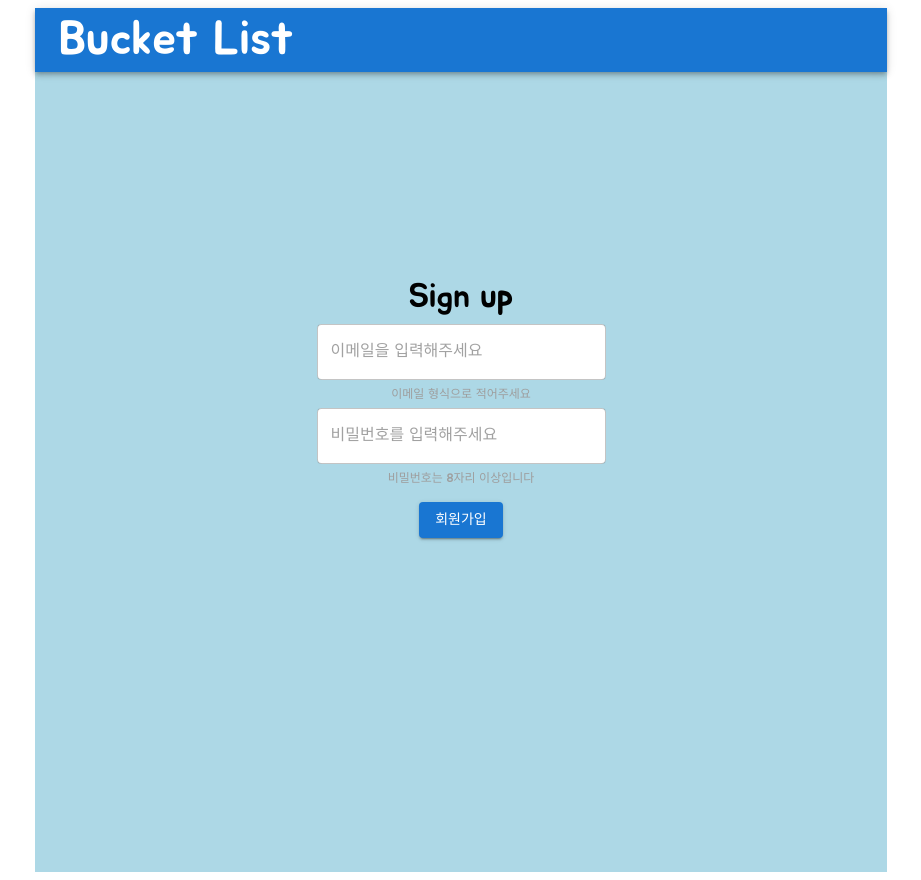
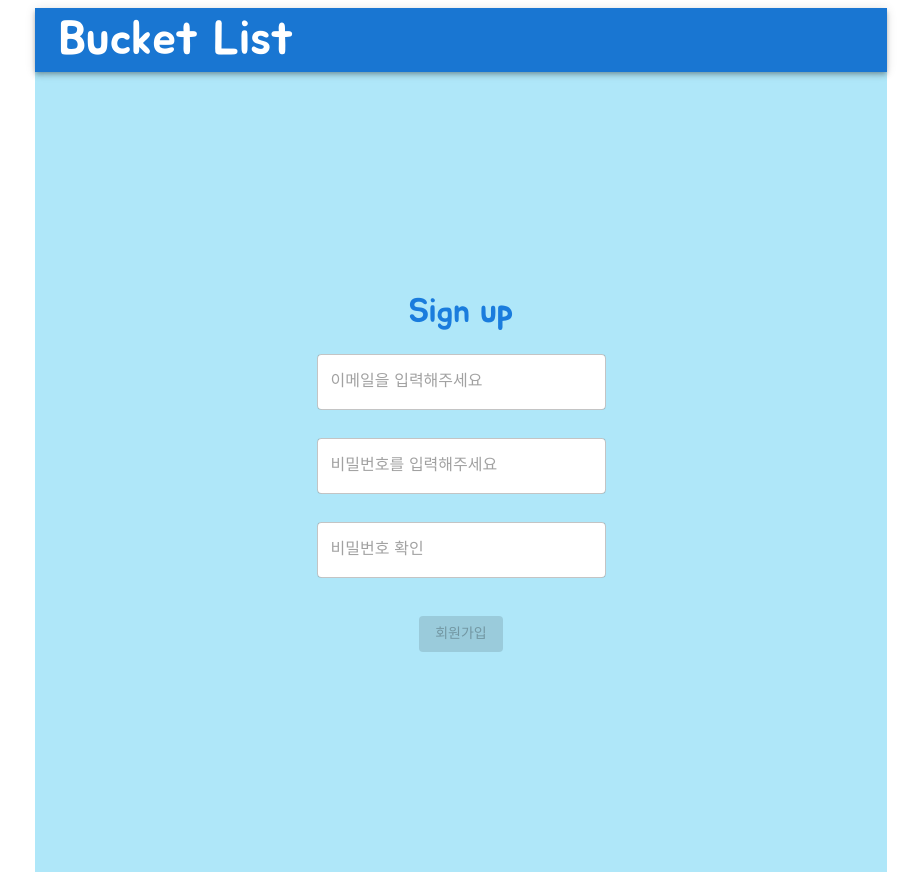
Before and after one commit to seongjin77/bucket-list, a React (Create React App) app: page /signup in a window 1280 px wide. Shown: the whole page, without its empty margins (179-1100 px from the left). Built offline with nearby package versions, Linux system fonts and the light colour scheme.

Commit message:
♻️  Refactor: 회원가입 폼 컴포넌트 작성
회원가입 페이지에서 회원가입 폼 컴포넌트를 따로 분리

```diff
--- a/src/components/loginForm/LoginForm.jsx
+++ b/src/components/loginForm/LoginForm.jsx
@@ -11,8 +11,7 @@ function LoginForm() {
 
   const navigate = useNavigate();
   const [logInEmail, emailHandleChange, validatedEmail] = useInput("",validator.email);
-  const [logInPassword, passwordHandleChange, validatedPassWord] =
-      useInput("",validator.password);
+  const [logInPassword, passwordHandleChange, validatedPassWord] = useInput("",validator.password);
   const isButtonAbled = validatedEmail.value && validatedPassWord.value;
 
 
--- /dev/null
+++ b/src/components/signUpForm/SignUpForm.jsx
@@ -0,0 +1,83 @@
+import React, { useState } from "react";
+import { SignUpFormWrap } from "./SignUpFormStyle";
+import { Button, TextField, Typography } from "@mui/material";
+import { Box } from "@mui/system";
+import { useNavigate } from "react-router-dom";
+import { useInput } from "../../hooks/useInput";
+import { signUpAxios } from "../../api/auth";
+import { validator } from "../../util/validator";
+
+function SignUpForm() {
+
+  const [emailValue, emailHandleChange, validatedEmail] = useInput("",validator.email);
+  const [passwordValue, passwordHandleChange, validatedPassWord] = useInput("",validator.password);
+  const [passwordCheck, passwordCheckHandleChange] = useInput('',validator.password);
+  const isMatchPassword = passwordValue.inputValue === passwordCheck.inputValue
+  const isButtonAbled = validatedEmail.value && validatedPassWord.value && isMatchPassword
+
+  const navigate = useNavigate();
+
+    const SignUp = async () => {
+        const {status} = await signUpAxios({
+            email: emailValue.inputValue,
+            password: passwordValue.inputValue,
+        });
+
+        if (status === 201) {
+            navigate("/signin");
+        }
+    };
+
+    return (
+        <SignUpFormWrap>
+            <Box>
+                <Typography variant="h4" component="h2">
+                    Sign up
+                </Typography>
+                <TextField
+                    id="email"
+                    value={emailValue.inputValue}
+                    onChange={emailHandleChange}
+                    type={"email"}
+                    placeholder="이메일을 입력해주세요"
+                    data-testid="email-input"
+                />
+                <Typography className="validationTxt" component="span">
+                    {validatedEmail.message}
+                </Typography>
+                <TextField
+                    id="password"
+                    value={passwordValue.inputValue}
+                    onChange={passwordHandleChange}
+                    type={"text"}
+                    placeholder="비밀번호를 입력해주세요"
+                    data-testid="password-input"
+                />
+                <Typography className="validationTxt" component="span">
+                    {validatedPassWord.message}
+                </Typography>
+                <TextField
+                    id="passwordCheck"
+                    value={passwordCheck.inputValue}
+                    onChange={passwordCheckHandleChange}
+                    type={"text"}
+                    placeholder="비밀번호 확인"
+                    data-testid="passwordCheck-input"
+                />
+                <Typography className="validationTxt" component="span">
+                    {isMatchPassword? '' : '비밀번호가 일치하지 않습니다'}
+                </Typography>
+                <Button
+                    onClick={SignUp}
+                    disabled={!isButtonAbled}
+                    variant="contained"
+                    data-testid="signup-button"
+                >
+                    회원가입
+                </Button>
+            </Box>
+        </SignUpFormWrap>
+    );
+}
+
+export default SignUpForm;
--- /dev/null
+++ b/src/components/signUpForm/SignUpFormStyle.jsx
@@ -0,0 +1,34 @@
+import styled from "styled-components";
+
+const SignUpFormWrap = styled.form`
+    margin-top: 200px;
+
+    .MuiBox-root {
+        margin-top: 200px;
+        display: flex;
+        flex-direction: column;
+        justify-content: center;
+        align-items: center;
+        input {
+            background-color: #fff;
+            border-radius: 5px;
+        }
+        .MuiTypography-root {
+            padding: 5px;
+            &.MuiTypography-h4 {
+                color: #1a7cdd;
+                padding: 20px;
+            }
+            &.validationTxt {
+                font-size: 12px;
+                color: #9e9e9e;
+                height: 18px;
+            }
+        }
+        .MuiButtonBase-root {
+            margin-top: 10px;
+        }
+    }
+`;
+
+export { SignUpFormWrap };
--- a/src/pages/sign/Sign.jsx
+++ b/src/pages/sign/Sign.jsx
@@ -5,27 +5,28 @@ import { useNavigate } from "react-router-dom";
 import { SignUpPageWrap } from "./SignStyle";
 import { useInput } from "../../hooks/useInput";
 import { signUpAxios } from "../../api/auth";
+import SignUpForm from "../../components/signUpForm/SignUpForm";
 
 const Sign = () => {
-    const [emailValue, emailHandleChange, validatedEmail] = useInput("");
-    const [passWordValue, passWordHandleChange, validatedPassWord] = useInput("");
-    const isButtonAbled = validatedEmail && validatedPassWord;
-    const navigate = useNavigate();
+    // const [emailValue, emailHandleChange, validatedEmail] = useInput("");
+    // const [passWordValue, passWordHandleChange, validatedPassWord] = useInput("");
+    // const isButtonAbled = validatedEmail && validatedPassWord;
+    // const navigate = useNavigate();
 
-    const SignUp = async () => {
-        const {status} = await signUpAxios({
-            email: emailValue.inputValue,
-            password: passWordValue.inputValue,
-        });
+    // const SignUp = async () => {
+    //     const {status} = await signUpAxios({
+    //         email: emailValue.inputValue,
+    //         password: passWordValue.inputValue,
+    //     });
 
-        if (status === 201) {
-            navigate("/signin");
-        }
-    };
+    //     if (status === 201) {
+    //         navigate("/signin");
+    //     }
+    // };
 
     return (
         <SignUpPageWrap>
-            <form>
+            {/* <form>
                 <Box>
                     <Typography variant="h4" component='h2'>Sign up</Typography>
                     <TextField
@@ -55,7 +56,8 @@ const Sign = () => {
                         회원가입
                     </Button>
                 </Box>
-            </form>
+            </form> */}
+            <SignUpForm/>
         </SignUpPageWrap>
     );
 };
--- a/src/pages/sign/SignStyle.jsx
+++ b/src/pages/sign/SignStyle.jsx
@@ -2,10 +2,10 @@ import { Container } from "@mui/system";
 import styled from "styled-components";
 
 const SignUpPageWrap = styled(Container)`
-  background-color: lightblue;
+  background-color: #afe7f9;
   height: 100vh;
   overflow: hidden;
-  form{
+  /* form{
     margin-top: 200px;
   }
   .MuiBox-root{
@@ -28,6 +28,6 @@ const SignUpPageWrap = styled(Container)`
     .MuiButtonBase-root{
       margin-top:10px;
     }
-  }
+  } */
 `
 export {SignUpPageWrap};
```
